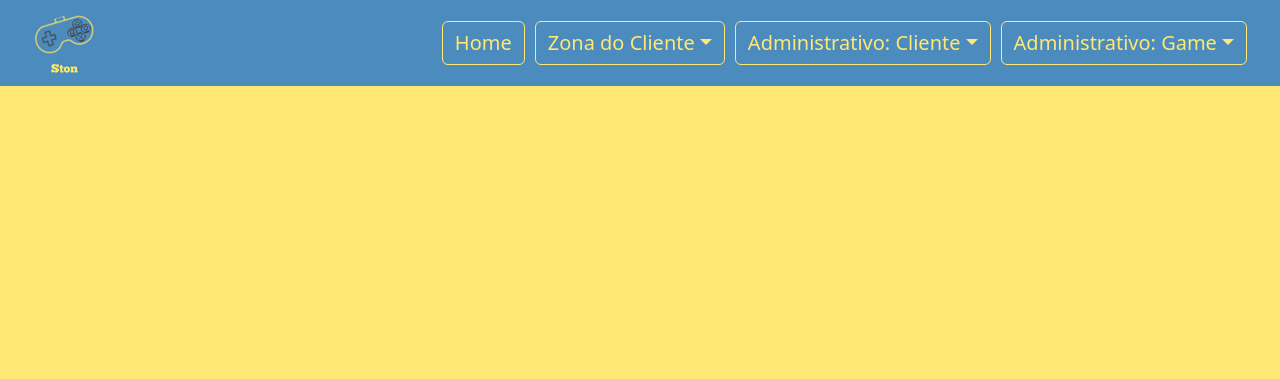
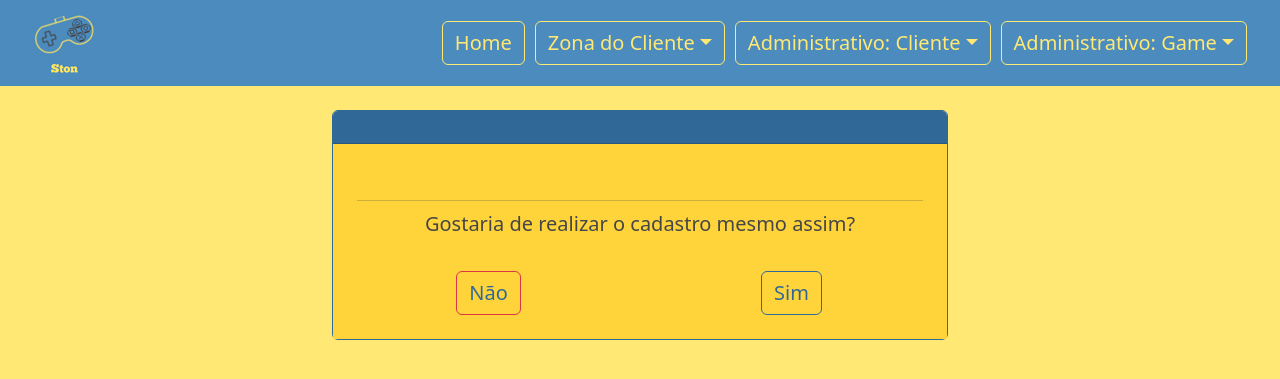
Before and after one commit to CarlosNR/Ston, a Flask app: page /insert/jogo/pt2 in a window 1280 px wide. Shown: the top 379 px of the page. Run offline with Flask 3, Linux system fonts and the light colour scheme; some libraries are stand-ins or nearby versions.

Commit message:
front: cadastraJogo1 e 2, tooltip bugado

```diff
--- a/src/static/css/main.css
+++ b/src/static/css/main.css
@@ -48,14 +48,6 @@ p{
     color: var(--azulClaro);
     border-radius: 7%;
     font-size: calc(26px + (36 - 26) * ((100vw - 300px) / (1600 - 300))) !important;
-}
-
-#textoFeedback{
-    margin: 0 !important;
-    padding: 0 !important;
-    border: solid 2px var(--azulClaro) !important;
-    color: var(--azulClaro);
-    font-size: calc(16px + (24 - 16) * ((100vw - 300px) / (1600 - 300))) !important;
 }
 
 #card{
--- a/src/templates/base.html
+++ b/src/templates/base.html
@@ -14,6 +14,9 @@
     <!-- CSS BOOTSTRAP -->
     <link href="https://cdn.jsdelivr.net/npm/bootstrap@5.2.3/dist/css/bootstrap.min.css" rel="stylesheet" integrity="sha384-rbsA2VBKQhggwzxH7pPCaAqO46MgnOM80zW1RWuH61DGLwZJEdK2Kadq2F9CUG65" crossorigin="anonymous">
 
+    <link href="https://cdn.jsdelivr.net/npm/bootstrap@5.2.3/dist/css/bootstrap.min.css"
+    rel="stylesheet"/>
+
 </head>
 <body>
 
@@ -27,6 +30,10 @@
     <!-- JS Bootstrap -->
     <script defer src="https://cdn.jsdelivr.net/npm/bootstrap@5.2.3/dist/js/bootstrap.bundle.min.js" integrity="sha384-kenU1KFdBIe4zVF0s0G1M5b4hcpxyD9F7jL+jjXkk+Q2h455rYXK/7HAuoJl+0I4" crossorigin="anonymous"></script>
 
+    <!-- Uso de tooltip -->
+    <script src="https://cdn.jsdelivr.net/npm/@popperjs/core@2.11.6/dist/umd/popper.min.js" integrity="sha384-oBqDVmMz9ATKxIep9tiCxS/Z9fNfEXiDAYTujMAeBAsjFuCZSmKbSSUnQlmh/jp3" crossorigin="anonymous"></script>
+    <script src="https://cdn.jsdelivr.net/npm/bootstrap@5.2.3/dist/js/bootstrap.min.js" integrity="sha384-cuYeSxntonz0PPNlHhBs68uyIAVpIIOZZ5JqeqvYYIcEL727kskC66kF92t6Xl2V" crossorigin="anonymous"></script>
+
     <!-- JS AXIOS -->
     <script defer src="https://cdn.jsdelivr.net/npm/axios@1.1.2/dist/axios.min.js"></script>
 
--- a/src/templates/public/Jogos/cadastraJogo2.html
+++ b/src/templates/public/Jogos/cadastraJogo2.html
@@ -2,18 +2,52 @@
 
 {% block content %}
 
+<div class="row justify-content-center mt-4">
+    <div class="col-8 col-sm-8 col-md-6 align-items-center">
+        <div class="card" id="card">
+            <div class="card-header" id="cardHeader">
+                <div class="row my-2 justify-content-center align-items-center text-center">
+                    <div class="col-8 col-sm-8">
                         {% if repetidos %}
                             <p>Favor considerar que estas versões do jogo já estão no banco de dados:</p>
+                        {% endif %}
+                    </div>
+                </div>
+            </div>
+            <div class="card-body" id="cardBody">
+
+                <div class="row my-2 align-items-center">
+
+                    {% if repetidos %}
                         {% for repetido in repetidos %}
                             <p>{{repetido.1}}</p>
                         {% endfor %}
+                    {% endif %}
+                    <div class="col-12 mt-4">
+                        <hr>
+                        <p>Gostaria de realizar o cadastro mesmo assim?</p>
+                    </div>
+                </div>
 
-<p>Gostaria de realizar o cadastro mesmo assim?</p>
+                <div class="row mb-2">
+
+                    <div class="col-6 mt-4 text-center">
+                        <a href="/insert/jogo">
+                            <button class="btn btn-danger" type="submit" id="cardButtonDanger">Não</button>
+                        </a>
+                    </div>
+
+                    <div class="col-6 mt-4 text-center">
                         <form action="/insert/jogo/pt2" method="POST">
-    <button type="submit">Sim</button>
+                            <button class="btn" type="submit" id="cardButton">Sim</button>
                         </form>
-<a href="/insert/jogo">
-    <button>Não</button>
-</a>
-    {% endif %}
+                    </div>
+
+                </div>
+
+            </div>
+        </div>
+    </div>
+</div>
+
 {% endblock %}
```
Also changed, not shown: src/templates/public/Clientes/logaCliente.html (+3 -10 lines), src/templates/public/Jogos/cadastraJogo1.html (+14 -7 lines). Lines whose indentation alone changed are shown as unchanged.
